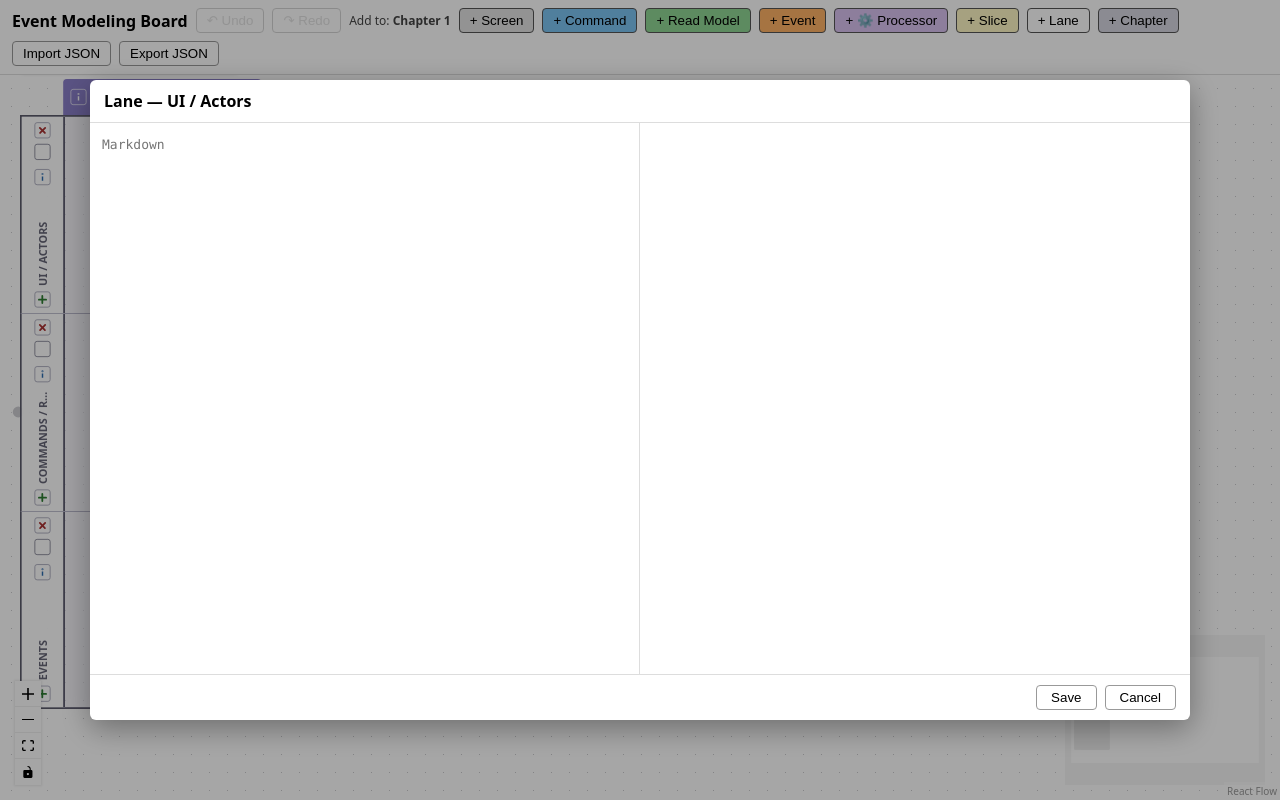
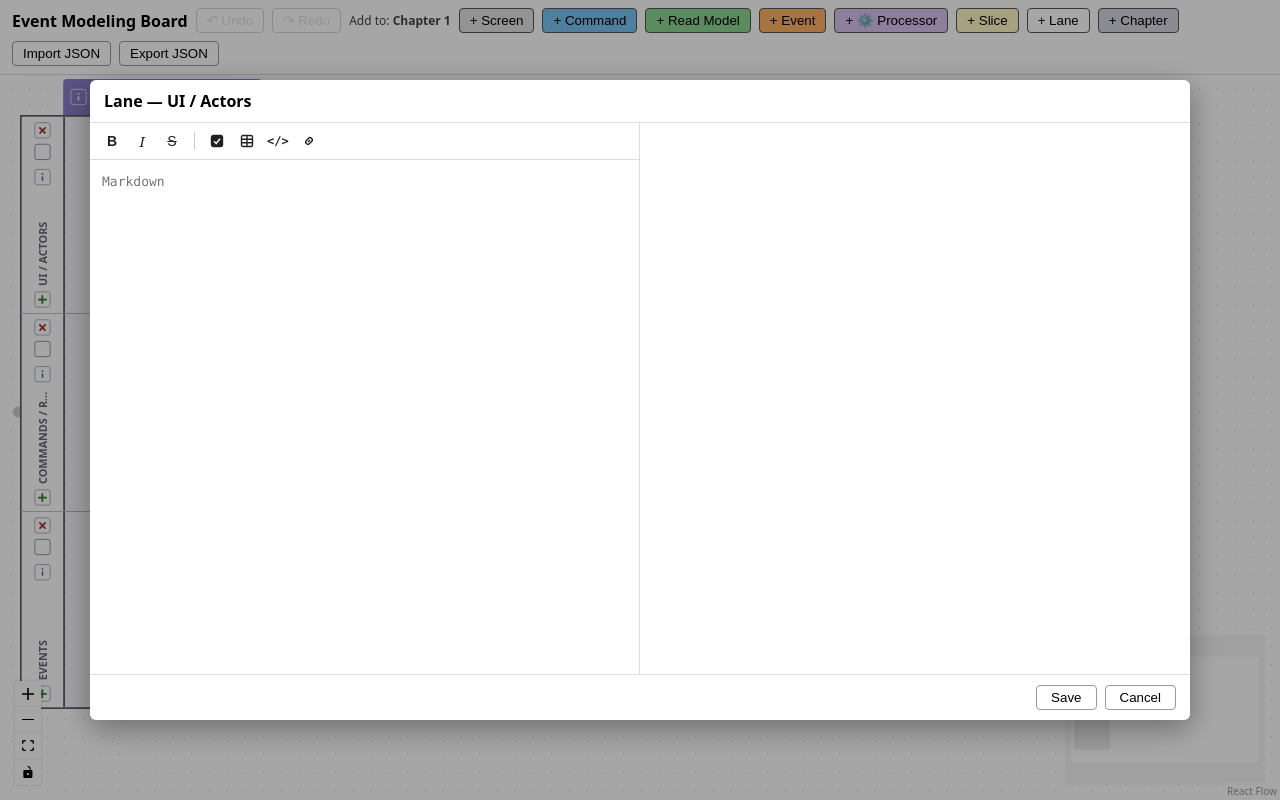
Before and after one commit to amitev/eventmodeling, a React (Vite) app: page / in a window 1280 px wide. Both pictures are taken after a click on the button 42 px from the left and 177 px from the top of the page. Built offline with nearby package versions, Linux system fonts and the light colour scheme.

Commit message:
Update task list in the MD editor

```diff
--- a/src/EventModelBoard.jsx
+++ b/src/EventModelBoard.jsx
@@ -1,4 +1,4 @@
-import { createContext, useCallback, useContext, useEffect, useMemo, useRef, useState } from 'react';
+import { createContext, useCallback, useContext, useEffect, useLayoutEffect, useMemo, useRef, useState } from 'react';
 import { createPortal } from 'react-dom';
 import DOMPurify from 'dompurify';
 import { marked } from 'marked';
@@ -35,7 +35,6 @@ const LANE_HEIGHT = 220;
 const GRID = 20;
 const SLICE_PADDING = 40; // minimum gap between a slice border and its elements
 const STICKY_W = 160; // width of an element before it is measured
-const STICKY_WIDE_W = 240; // width of a Screen that shows an HTML mockup
 const STICKY_H = 132; // height of an element before it is measured (26px header + 104px body)
 const DEFAULT_SLICE_WIDTH = 220;
 const SLICE_MIN_WIDTH = 120;
@@ -388,12 +387,120 @@ DOMPurify.addHook('afterSanitizeAttributes', (node) => {
   }
 });
 
+// Edits behind the helper buttons: ({ value, start, end }) -> the new text and selection.
+const wrapSelection = (before, after, placeholder) => ({ value, start, end }) => {
+  const sel = value.slice(start, end) || placeholder;
+  const from = start + before.length;
+  return {
+    value: value.slice(0, start) + before + sel + after + value.slice(end),
+    start: from,
+    end: from + sel.length,
+  };
+};
+
+const toggleTasks = ({ value, start, end }) => {
+  if (start === end) {
+    const atLineStart = start === 0 || value[start - 1] === '\n';
+    const ins = `${atLineStart ? '' : '\n'}- [ ] Task\n- [x] Resolved task\n`;
+    const at = start + ins.length;
+    return { value: value.slice(0, start) + ins + value.slice(end), start: at, end: at };
+  }
+  const from = start === 0 ? 0 : value.lastIndexOf('\n', start - 1) + 1;
+  const nl = value.indexOf('\n', end);
+  const to = nl === -1 ? value.length : nl;
+  const lines = value.slice(from, to).split('\n');
+  const on = lines.every((l) => l.startsWith('- [ ] '));
+  const next = lines.map((l) => (on ? l.slice(6) : `- [ ] ${l}`)).join('\n');
+  return { value: value.slice(0, from) + next + value.slice(to), start: from, end: from + next.length };
+};
+
+const insertTable = ({ value, start, end }) => {
+  const atLineStart = start === 0 || value[start - 1] === '\n';
+  const ins = `${atLineStart ? '' : '\n'}| Column 1 | Column 2 |\n| --- | --- |\n| Cell | Cell |\n`;
+  const at = start + ins.length;
+  return { value: value.slice(0, start) + ins + value.slice(end), start: at, end: at };
+};
+
+const toCode = (state) => {
+  const { value, start, end } = state;
+  const sel = value.slice(start, end);
+  if (!sel.includes('\n')) return wrapSelection('`', '`', 'code')(state);
+  const ins = `\`\`\`\n${sel}\n\`\`\``;
+  return { value: value.slice(0, start) + ins + value.slice(end), start, end: start + ins.length };
+};
+
+const toLink = ({ value, start, end }) => {
+  const text = value.slice(start, end) || 'text';
+  const from = start + text.length + 3;
+  return {
+    value: `${value.slice(0, start)}[${text}](url)${value.slice(end)}`,
+    start: from,
+    end: from + 3,
+  };
+};
+
+const svgProps = { width: 14, height: 14, viewBox: '0 0 14 14', fill: 'none', stroke: 'currentColor', strokeWidth: 1.4 };
+
+const MARKDOWN_TOOLS = [
+  { title: 'Bold', label: <b>B</b>, edit: wrapSelection('**', '**', 'bold') },
+  { title: 'Italic', label: <i className="info-italic">I</i>, edit: wrapSelection('*', '*', 'italic') },
+  { title: 'Strikethrough', label: <s>S</s>, edit: wrapSelection('~~', '~~', 'text') },
+  null,
+  {
+    title: 'Task list',
+    label: (
+      <svg {...svgProps}>
+        <rect x="1.5" y="1.5" width="11" height="11" rx="2" fill="currentColor" />
+        <path d="M4 7.2L6.2 9.4L10 4.8" stroke="#fff" />
+      </svg>
+    ),
+    edit: toggleTasks,
+  },
+  {
+    title: 'Table',
+    label: (
+      <svg {...svgProps}>
+        <rect x="1.5" y="1.5" width="11" height="11" rx="1.5" />
+        <path d="M1.5 5.2H12.5M1.5 8.8H12.5M7 1.5V12.5" />
+      </svg>
+    ),
+    edit: insertTable,
+  },
+  { title: 'Code', label: <span className="info-code">&lt;/&gt;</span>, edit: toCode },
+  {
+    title: 'Link',
+    label: (
+      <svg {...svgProps}>
+        <path d="M6 8L8 6M5.6 5.2L4.4 6.4A2.2 2.2 0 0 0 7.6 9.6L8.4 8.8M8.4 8.8L9.6 7.6A2.2 2.2 0 0 0 6.4 4.4L5.6 5.2" />
+      </svg>
+    ),
+    edit: toLink,
+  },
+];
+
 // Modal to edit the Markdown info of a Chapter, lane or slice: editor on the left, preview on
 // the right. The changes only apply on Save.
 function InfoDialog({ title, initial, onSave, onCancel }) {
   const [text, setText] = useState(initial);
+  const area = useRef(null);
+  const pending = useRef(null); // selection to restore after a helper button changed the text
   // marked does not sanitise, so its HTML always goes through DOMPurify.
   const html = useMemo(() => DOMPurify.sanitize(marked.parse(text, { async: false })), [text]);
+
+  const apply = (edit) => {
+    const el = area.current;
+    const next = edit({ value: text, start: el.selectionStart, end: el.selectionEnd });
+    pending.current = next;
+    setText(next.value);
+  };
+
+  useLayoutEffect(() => {
+    const p = pending.current;
+    if (!p || !area.current) return;
+    pending.current = null;
+    area.current.focus();
+    area.current.setSelectionRange(p.start, p.end);
+  }, [text]);
 
   useEffect(() => {
     const onKey = (e) => e.key === 'Escape' && onCancel();
@@ -406,7 +513,26 @@ function InfoDialog({ title, initial, onSave, onCancel }) {
       <div className="info-dialog" role="dialog" aria-modal="true" aria-label={title}>
         <div className="info-title">{title}</div>
         <div className="info-panes">
+          <div className="info-left">
+            <div className="info-toolbar">
+              {MARKDOWN_TOOLS.map((tool, i) =>
+                tool ? (
+                  <button
+                    key={tool.title}
+                    title={tool.title}
+                    aria-label={tool.title}
+                    onMouseDown={(e) => e.preventDefault()}
+                    onClick={() => apply(tool.edit)}
+                  >
+                    {tool.label}
+                  </button>
+                ) : (
+                  <span key={i} className="info-sep" />
+                )
+              )}
+            </div>
             <textarea
+              ref={area}
               className="info-editor"
               autoFocus
               spellCheck={false}
@@ -414,6 +540,7 @@ function InfoDialog({ title, initial, onSave, onCancel }) {
               value={text}
               onChange={(e) => setText(e.target.value)}
             />
+          </div>
           <div className="info-preview" dangerouslySetInnerHTML={{ __html: html }} />
         </div>
         <div className="info-actions">
@@ -628,7 +755,7 @@ function StickyNode({ id, data, selected }) {
 
   return (
     <div
-      className={`sticky ${data.kind} ${isScreen && data.html ? 'wide' : ''} ${selected ? 'selected' : ''}`}
+      className={`sticky ${data.kind} ${selected ? 'selected' : ''}`}
     >
       <Handle id="top-in" type="target" position={Position.Top} />
       <Handle id="top-out" type="source" position={Position.Top} />
@@ -1151,7 +1278,6 @@ const boardText = (nodes, edges, contexts) =>
 const ID_PATTERN = /^[A-Za-z0-9_-]{6,}$/;
 const isObject = (v) => v !== null && typeof v === 'object' && !Array.isArray(v);
 const hasKey = (o, k) => Object.prototype.hasOwnProperty.call(o, k);
-const stickyWidth = (kind, html) => (kind === 'screen' && html ? STICKY_WIDE_W : STICKY_W);
 
 // Reads the export file (section 7). The whole file is checked before anything is built; the
 // first problem throws an Error that names where it is. Returns { nodes, edges }.
@@ -1286,7 +1412,7 @@ function parseBoard(text) {
         }
         number(el.x, at(ep, 'x'));
         if (el.x < SLICE_PADDING) fail(at(ep, 'x'), `must be at least ${SLICE_PADDING}`);
-        const w = stickyWidth(el.type, el.html);
+        const w = STICKY_W;
         if (el.x + w + SLICE_PADDING > sl.width) {
           fail(
             at(ep, 'x'),
--- a/src/styles.css
+++ b/src/styles.css
@@ -105,7 +105,6 @@ html, body, #root { height: 100%; margin: 0; font-family: system-ui, sans-serif;
 .slice-name { font-size: 13px; font-weight: 700; overflow: hidden; text-overflow: ellipsis; white-space: nowrap; }
 .slice-header input { min-width: 0; flex: 1; font: inherit; font-weight: 700; }
 
-.sticky.wide { width: 240px; }
 .html-btn {
   padding: 0 4px; font: 10px monospace; cursor: pointer;
   border: 1px solid rgba(0, 0, 0, 0.4); border-radius: 3px; background: rgba(255, 255, 255, 0.7);
@@ -224,9 +223,21 @@ html, body, #root { height: 100%; margin: 0; font-family: system-ui, sans-serif;
 }
 .info-title { padding: 10px 14px; font-weight: 700; border-bottom: 1px solid #ddd; }
 .info-panes { flex: 1; min-height: 0; display: grid; grid-template-columns: 1fr 1fr; }
+.info-left { display: flex; flex-direction: column; min-width: 0; min-height: 0; border-right: 1px solid #ddd; }
+.info-toolbar {
+  display: flex; align-items: center; gap: 2px; padding: 4px 8px; border-bottom: 1px solid #ddd;
+}
+.info-toolbar button {
+  display: grid; place-items: center; min-width: 28px; height: 28px; padding: 0 4px; font-size: 14px;
+  color: #222; background: transparent; border: 0; border-radius: 4px; cursor: pointer;
+}
+.info-toolbar button:hover { background: #ececf2; }
+.info-italic { font-family: Georgia, serif; }
+.info-code { font: 600 12px ui-monospace, Consolas, monospace; }
+.info-sep { width: 1px; height: 18px; margin: 0 6px; background: #ccc; }
 .info-editor {
-  box-sizing: border-box; width: 100%; height: 100%; resize: none; padding: 12px; border: 0;
-  border-right: 1px solid #ddd; font: 13px/1.5 ui-monospace, Consolas, monospace; outline: none;
+  box-sizing: border-box; width: 100%; flex: 1; min-height: 0; resize: none; padding: 12px; border: 0;
+  font: 13px/1.5 ui-monospace, Consolas, monospace; outline: none;
 }
 .info-preview { padding: 12px 16px; overflow: auto; font-size: 13px; line-height: 1.5; }
 .info-preview h1, .info-preview h2, .info-preview h3 { margin: 0.8em 0 0.4em; }
```
Also changed, not shown: spec/REQUIREMENTS.md (+5 -5 lines). Lines whose indentation alone changed are shown as unchanged.
